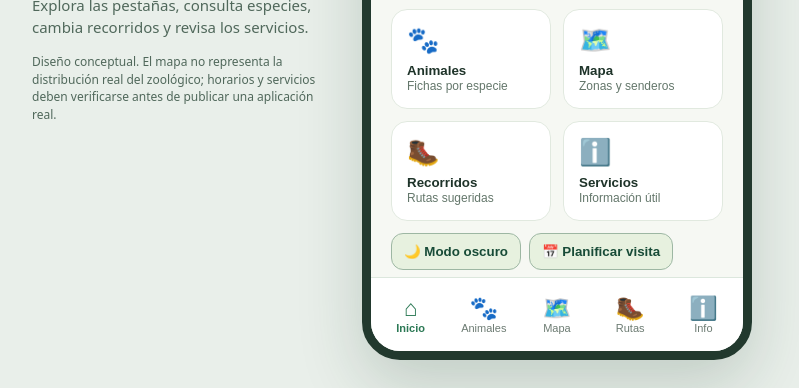
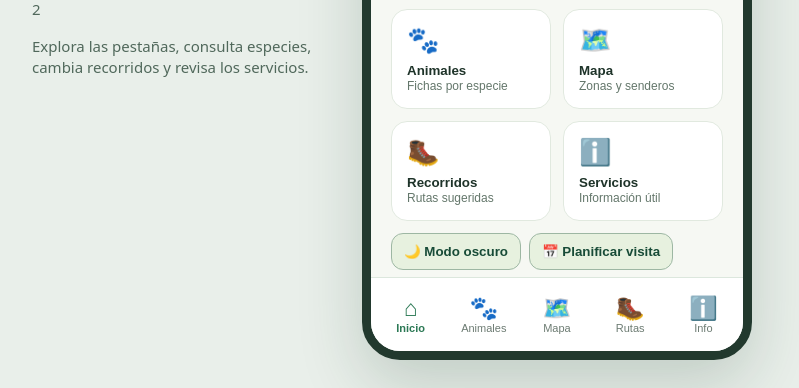
Before and after one commit to charliepalacios99-prog/amaru-explora, a plain HTML site: page index.html in a window 1280 px wide. Shown: the part 448-836 px from the top of the page, without its empty margins (248-1047 px from the left). Drawn offline with Linux system fonts and the light colour scheme.

Commit message:
Add files via upload

```diff
--- a/index.html
+++ b/index.html
@@ -29,9 +29,6 @@
     </p>
     <p>
      Explora las pestañas, consulta especies, cambia recorridos y revisa los servicios.
-    </p>
-    <p class="small">
-     Diseño conceptual. El mapa no representa la distribución real del zoológico; horarios y servicios deben verificarse antes de publicar una aplicación real.
     </p>
    </aside>
    <main class="phone">
```
